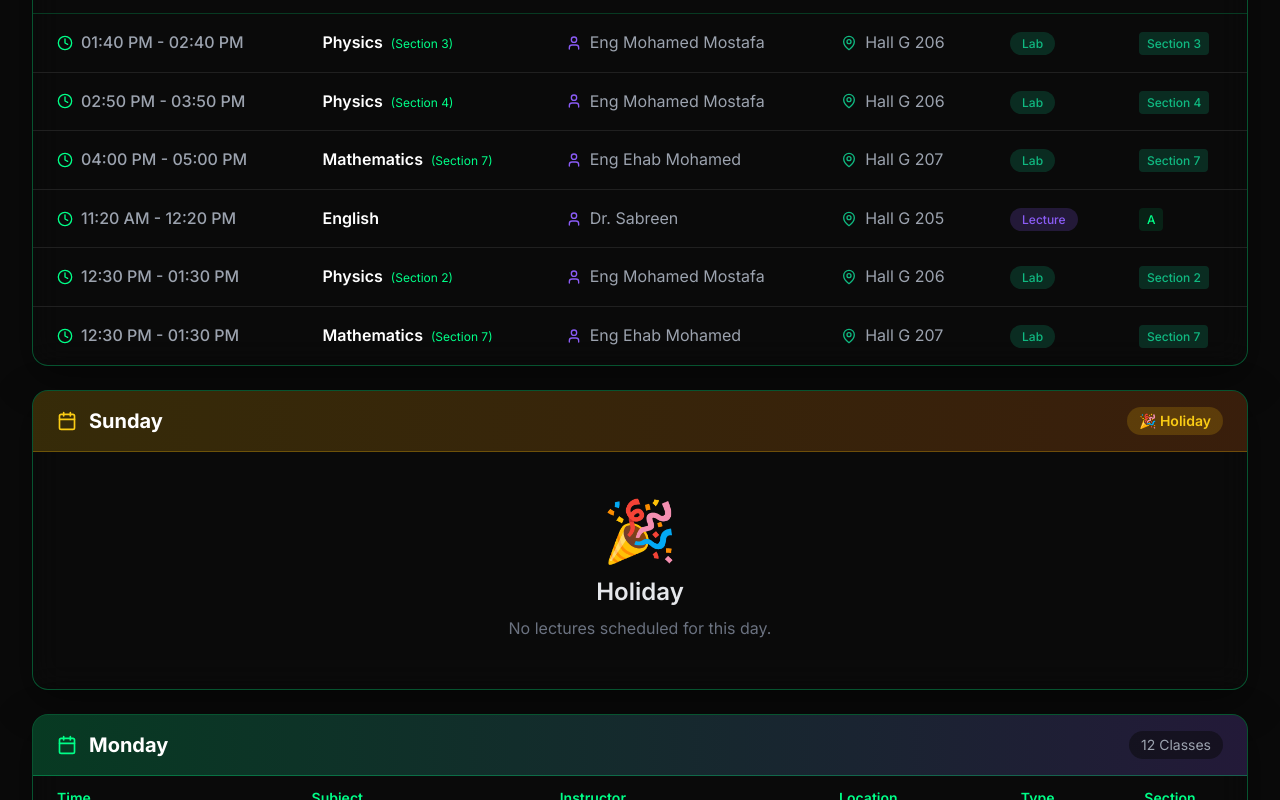
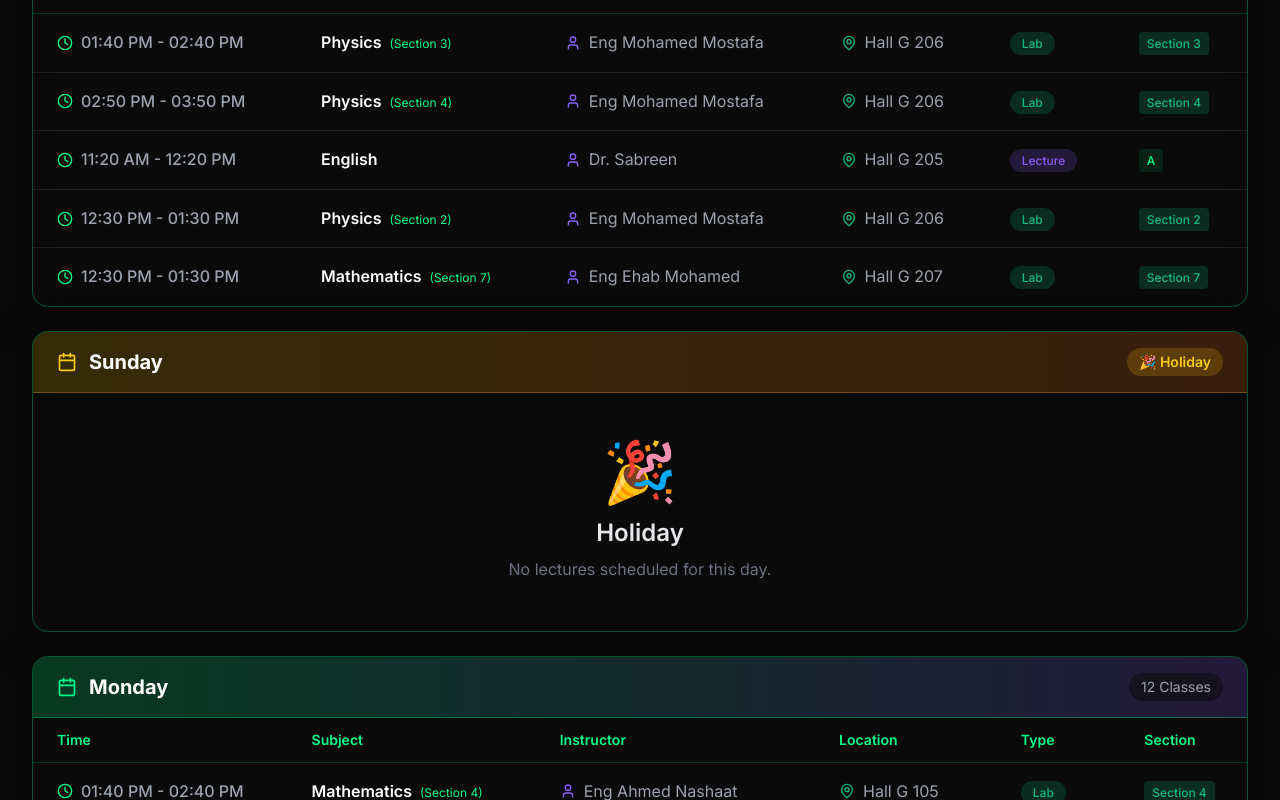
Before and after one commit to phoenixcrypto/cyber-tmsah, a Next.js app: page /schedule in a window 1280 px wide. Shown: the part 860-1660 px from the top of the page. Built offline with nearby package versions, Linux system fonts and the light colour scheme.

Commit message:
Update: Update schedule data for sections 4-15 with new timetable information

```diff
--- a/app/page.tsx
+++ b/app/page.tsx
@@ -100,13 +100,13 @@ export default function HomePage() {
     { time: '12:30 PM - 01:30 PM', subject: 'IT', instructor: 'Eng Mohamed Ammar', room: 'Hall D 101', type: 'Lab', group: 'Group 1', sectionNumber: 4, day: 'Monday' },
     { time: '01:40 PM - 02:40 PM', subject: 'Mathematics', instructor: 'Eng Ahmed Nashaat', room: 'Hall G 105', type: 'Lab', group: 'Group 1', sectionNumber: 4, day: 'Monday' },
     { time: '11:20 AM - 12:20 PM', subject: 'IS', instructor: 'Eng Mahmoud Mohamed', room: 'Hall D 103', type: 'Lab', group: 'Group 1', sectionNumber: 4, day: 'Wednesday' },
-    { time: '12:30 PM - 01:30 PM', subject: 'Database', instructor: 'Eng Kareem Adel', room: 'Hall D 103', type: 'Lab', group: 'Group 1', sectionNumber: 4, day: 'Wednesday' },
+    { time: '12:30 PM - 01:30 PM', subject: 'DataBase', instructor: 'Eng Kareem Adel', room: 'Hall D 103', type: 'Lab', group: 'Group 1', sectionNumber: 4, day: 'Wednesday' },
 
     // Section 5
     { time: '10:10 AM - 11:10 AM', subject: 'IS', instructor: 'Eng Mahmoud Mohamed', room: 'Hall D 103', type: 'Lab', group: 'Group 1', sectionNumber: 5, day: 'Monday' },
     { time: '02:50 PM - 03:50 PM', subject: 'Mathematics', instructor: 'Eng Ahmed Nashaat', room: 'Hall G 105', type: 'Lab', group: 'Group 1', sectionNumber: 5, day: 'Monday' },
     { time: '04:00 PM - 05:00 PM', subject: 'IT', instructor: 'Eng Mohamed Ammar', room: 'Hall D 101', type: 'Lab', group: 'Group 1', sectionNumber: 5, day: 'Tuesday' },
-    { time: '01:40 PM - 02:40 PM', subject: 'Database', instructor: 'Eng Kareem Adel', room: 'Hall D 103', type: 'Lab', group: 'Group 1', sectionNumber: 5, day: 'Wednesday' },
+    { time: '01:40 PM - 02:40 PM', subject: 'DataBase', instructor: 'Eng Kareem Adel', room: 'Hall D 103', type: 'Lab', group: 'Group 1', sectionNumber: 5, day: 'Wednesday' },
 
     // Section 6
     { time: '10:10 AM - 11:10 AM', subject: 'IT', instructor: 'Eng Mohamed Ammar', room: 'Hall D 101', type: 'Lab', group: 'Group 1', sectionNumber: 6, day: 'Monday' },
@@ -116,7 +116,6 @@ export default function HomePage() {
 
     // Section 7
     { time: '12:30 PM - 01:30 PM', subject: 'Mathematics', instructor: 'Eng Ehab Mohamed', room: 'Hall G 207', type: 'Lab', group: 'Group 1', sectionNumber: 7, day: 'Saturday' },
-    { time: '04:00 PM - 05:00 PM', subject: 'Mathematics', instructor: 'Eng Ehab Mohamed', room: 'Hall G 207', type: 'Lab', group: 'Group 1', sectionNumber: 7, day: 'Saturday' },
     { time: '10:10 AM - 11:10 AM', subject: 'DataBase', instructor: 'Eng Kareem Adel', room: 'Hall D 103', type: 'Lab', group: 'Group 1', sectionNumber: 7, day: 'Monday' },
     { time: '01:40 PM - 02:40 PM', subject: 'IT', instructor: 'Eng Mohamed Ammar', room: 'Hall D 101', type: 'Lab', group: 'Group 1', sectionNumber: 7, day: 'Monday' },
     { time: '01:40 PM - 02:40 PM', subject: 'IS', instructor: 'Eng Mahmoud Mohamed', room: 'Hall D 103', type: 'Lab', group: 'Group 1', sectionNumber: 7, day: 'Wednesday' },
@@ -138,18 +137,17 @@ export default function HomePage() {
     { time: '11:20 AM - 12:20 PM', subject: 'IT', instructor: 'Eng Mohamed Mostafa', room: 'Hall D 102', type: 'Lab', group: 'Group 2', sectionNumber: 10, day: 'Saturday' },
     { time: '11:20 AM - 12:20 PM', subject: 'DataBase', instructor: 'Eng Kareem Adel', room: 'Hall D 103', type: 'Lab', group: 'Group 2', sectionNumber: 10, day: 'Monday' },
     { time: '01:40 PM - 02:40 PM', subject: 'IS', instructor: 'Eng Mahmoud Mohamed', room: 'Hall D 103', type: 'Lab', group: 'Group 2', sectionNumber: 10, day: 'Monday' },
-    { time: '04:00 PM - 05:00 PM', subject: 'Physics', instructor: 'Eng Omnia Ibrahim', room: 'Hall F 205', type: 'Lab', group: 'Group 2', sectionNumber: 10, day: 'Monday' },
+    { time: '05:10 PM - 06:10 PM', subject: 'Physics', instructor: 'Eng Omnia Ibrahim', room: 'Hall F 205', type: 'Lab', group: 'Group 2', sectionNumber: 10, day: 'Monday' },
 
     // Section 11
     { time: '05:10 PM - 06:10 PM', subject: 'Mathematics', instructor: 'Eng Ehab Mohamed', room: 'Hall G 207', type: 'Lab', group: 'Group 2', sectionNumber: 11, day: 'Saturday' },
     { time: '09:00 AM - 10:00 AM', subject: 'IT', instructor: 'Eng Mohamed Mostafa', room: 'Hall D 102', type: 'Lab', group: 'Group 2', sectionNumber: 11, day: 'Monday' },
-    { time: '11:20 AM - 12:20 PM', subject: 'DataBase', instructor: 'Eng Nagla Saeed', room: 'Hall D 101', type: 'Lab', group: 'Group 2', sectionNumber: 11, day: 'Monday' },
+    { time: '11:20 AM - 12:20 PM', subject: 'Data Base', instructor: 'Eng Nagla Saeed', room: 'Hall D 101', type: 'Lab', group: 'Group 2', sectionNumber: 11, day: 'Monday' },
     { time: '04:00 PM - 05:00 PM', subject: 'Physics', instructor: 'Eng Omnia Ibrahim', room: 'Hall F 205', type: 'Lab', group: 'Group 2', sectionNumber: 11, day: 'Tuesday' },
     { time: '01:40 PM - 02:40 PM', subject: 'IS', instructor: 'Eng Dina Ali', room: 'Hall D 102', type: 'Lab', group: 'Group 2', sectionNumber: 11, day: 'Wednesday' },
 
     // Section 12
-    { time: '04:00 PM - 05:00 PM', subject: 'Mathematics', instructor: 'Eng Ehab Mohamed', room: 'Hall G 207', type: 'Lab', group: 'Group 2', sectionNumber: 12, day: 'Saturday' },
-    { time: '09:00 AM - 10:00 AM', subject: 'DataBase', instructor: 'Eng Nagla Saeed', room: 'Hall D 101', type: 'Lab', group: 'Group 2', sectionNumber: 12, day: 'Monday' },
+    { time: '09:00 AM - 10:00 AM', subject: 'Data Base', instructor: 'Eng Nagla Saeed', room: 'Hall D 101', type: 'Lab', group: 'Group 2', sectionNumber: 12, day: 'Monday' },
     { time: '12:30 PM - 01:30 PM', subject: 'IT', instructor: 'Eng Mohamed Mostafa', room: 'Hall D 102', type: 'Lab', group: 'Group 2', sectionNumber: 12, day: 'Monday' },
     { time: '04:00 PM - 05:00 PM', subject: 'Mathematics', instructor: 'Eng Ehab Mohamed', room: 'Hall F 207', type: 'Lab', group: 'Group 2', sectionNumber: 12, day: 'Monday' },
     { time: '05:10 PM - 06:10 PM', subject: 'Physics', instructor: 'Eng Omnia Ibrahim', room: 'Hall F 205', type: 'Lab', group: 'Group 2', sectionNumber: 12, day: 'Tuesday' },
@@ -158,17 +156,17 @@ export default function HomePage() {
     // Section 13
     { time: '04:00 PM - 05:00 PM', subject: 'Physics', instructor: 'Eng Omnia Ibrahim', room: 'Hall F 205', type: 'Lab', group: 'Group 2', sectionNumber: 13, day: 'Monday' },
     { time: '05:10 PM - 06:10 PM', subject: 'Mathematics', instructor: 'Eng Ehab Mohamed', room: 'Hall F 207', type: 'Lab', group: 'Group 2', sectionNumber: 13, day: 'Monday' },
-    { time: '04:00 PM - 05:00 PM', subject: 'Database', instructor: 'Eng Nagla Saeed', room: 'Hall D 102', type: 'Lab', group: 'Group 2', sectionNumber: 13, day: 'Tuesday' },
+    { time: '04:00 PM - 05:00 PM', subject: 'Data Base', instructor: 'Eng Nagla Saeed', room: 'Hall D 102', type: 'Lab', group: 'Group 2', sectionNumber: 13, day: 'Tuesday' },
     { time: '09:00 AM - 10:00 AM', subject: 'IS', instructor: 'Eng Mariam Ashraf', room: 'Hall D 101', type: 'Lab', group: 'Group 2', sectionNumber: 13, day: 'Wednesday' },
 
     // Section 14
     { time: '01:40 PM - 02:40 PM', subject: 'Physics', instructor: 'Eng Omnia Ibrahim', room: 'Hall F 108', type: 'Lab', group: 'Group 2', sectionNumber: 14, day: 'Monday' },
-    { time: '05:10 PM - 06:10 PM', subject: 'DataBase', instructor: 'Eng Nagla Saeed', room: 'Hall D 102', type: 'Lab', group: 'Group 2', sectionNumber: 14, day: 'Monday' },
+    { time: '05:10 PM - 06:10 PM', subject: 'Data Base', instructor: 'Eng Nagla Saeed', room: 'Hall D 102', type: 'Lab', group: 'Group 2', sectionNumber: 14, day: 'Monday' },
     { time: '11:20 AM - 12:20 PM', subject: 'IS', instructor: 'Eng Mariam Ashraf', room: 'Hall D 101', type: 'Lab', group: 'Group 2', sectionNumber: 14, day: 'Wednesday' },
     { time: '02:50 PM - 03:50 PM', subject: 'Mathematics', instructor: 'Eng Ehab Mohamed', room: 'Hall F 207', type: 'Lab', group: 'Group 2', sectionNumber: 14, day: 'Wednesday' },
 
     // Section 15
-    { time: '04:00 PM - 05:00 PM', subject: 'DataBase', instructor: 'Eng Nagla Saeed', room: 'Hall D 101', type: 'Lab', group: 'Group 2', sectionNumber: 15, day: 'Monday' },
+    { time: '04:00 PM - 05:00 PM', subject: 'Data Base', instructor: 'Eng Nagla Saeed', room: 'Hall D 101', type: 'Lab', group: 'Group 2', sectionNumber: 15, day: 'Monday' },
     { time: '01:40 PM - 02:40 PM', subject: 'Physics', instructor: 'Eng Omnia Ibrahim', room: 'Hall F 108', type: 'Lab', group: 'Group 2', sectionNumber: 15, day: 'Tuesday' },
     { time: '10:10 AM - 11:10 AM', subject: 'IS', instructor: 'Eng Mariam Ashraf', room: 'Hall D 101', type: 'Lab', group: 'Group 2', sectionNumber: 15, day: 'Wednesday' },
     { time: '04:00 PM - 05:00 PM', subject: 'Mathematics', instructor: 'Eng Ehab Mohamed', room: 'Hall F 207', type: 'Lab', group: 'Group 2', sectionNumber: 15, day: 'Wednesday' }
--- a/app/schedule/page.tsx
+++ b/app/schedule/page.tsx
@@ -38,13 +38,13 @@ export default function SchedulePage() {
     { id: 's4-2', title: 'IT', time: '12:30 PM - 01:30 PM', location: 'Hall D 101', instructor: 'Eng Mohamed Ammar', type: 'lab', group: 'Group 1', sectionNumber: 4, day: 'Monday' },
     { id: 's4-3', title: 'Mathematics', time: '01:40 PM - 02:40 PM', location: 'Hall G 105', instructor: 'Eng Ahmed Nashaat', type: 'lab', group: 'Group 1', sectionNumber: 4, day: 'Monday' },
     { id: 's4-4', title: 'IS', time: '11:20 AM - 12:20 PM', location: 'Hall D 103', instructor: 'Eng Mahmoud Mohamed', type: 'lab', group: 'Group 1', sectionNumber: 4, day: 'Wednesday' },
-    { id: 's4-5', title: 'Database', time: '12:30 PM - 01:30 PM', location: 'Hall D 103', instructor: 'Eng Kareem Adel', type: 'lab', group: 'Group 1', sectionNumber: 4, day: 'Wednesday' },
+    { id: 's4-5', title: 'DataBase', time: '12:30 PM - 01:30 PM', location: 'Hall D 103', instructor: 'Eng Kareem Adel', type: 'lab', group: 'Group 1', sectionNumber: 4, day: 'Wednesday' },
 
     // Section 5
     { id: 's5-1', title: 'IS', time: '10:10 AM - 11:10 AM', location: 'Hall D 103', instructor: 'Eng Mahmoud Mohamed', type: 'lab', group: 'Group 1', sectionNumber: 5, day: 'Monday' },
     { id: 's5-2', title: 'Mathematics', time: '02:50 PM - 03:50 PM', location: 'Hall G 105', instructor: 'Eng Ahmed Nashaat', type: 'lab', group: 'Group 1', sectionNumber: 5, day: 'Monday' },
     { id: 's5-3', title: 'IT', time: '04:00 PM - 05:00 PM', location: 'Hall D 101', instructor: 'Eng Mohamed Ammar', type: 'lab', group: 'Group 1', sectionNumber: 5, day: 'Tuesday' },
-    { id: 's5-4', title: 'Database', time: '01:40 PM - 02:40 PM', location: 'Hall D 103', instructor: 'Eng Kareem Adel', type: 'lab', group: 'Group 1', sectionNumber: 5, day: 'Wednesday' },
+    { id: 's5-4', title: 'DataBase', time: '01:40 PM - 02:40 PM', location: 'Hall D 103', instructor: 'Eng Kareem Adel', type: 'lab', group: 'Group 1', sectionNumber: 5, day: 'Wednesday' },
 
     // Section 6
     { id: 's6-1', title: 'IT', time: '10:10 AM - 11:10 AM', location: 'Hall D 101', instructor: 'Eng Mohamed Ammar', type: 'lab', group: 'Group 1', sectionNumber: 6, day: 'Monday' },
@@ -54,7 +54,6 @@ export default function SchedulePage() {
 
     // Section 7
     { id: 's7-1', title: 'Mathematics', time: '12:30 PM - 01:30 PM', location: 'Hall G 207', instructor: 'Eng Ehab Mohamed', type: 'lab', group: 'Group 1', sectionNumber: 7, day: 'Saturday' },
-    { id: 's7-1b', title: 'Mathematics', time: '04:00 PM - 05:00 PM', location: 'Hall G 207', instructor: 'Eng Ehab Mohamed', type: 'lab', group: 'Group 1', sectionNumber: 7, day: 'Saturday' },
     { id: 's7-2', title: 'DataBase', time: '10:10 AM - 11:10 AM', location: 'Hall D 103', instructor: 'Eng Kareem Adel', type: 'lab', group: 'Group 1', sectionNumber: 7, day: 'Monday' },
     { id: 's7-3', title: 'IT', time: '01:40 PM - 02:40 PM', location: 'Hall D 101', instructor: 'Eng Mohamed Ammar', type: 'lab', group: 'Group 1', sectionNumber: 7, day: 'Monday' },
     { id: 's7-4', title: 'IS', time: '01:40 PM - 02:40 PM', location: 'Hall D 103', instructor: 'Eng Mahmoud Mohamed', type: 'lab', group: 'Group 1', sectionNumber: 7, day: 'Wednesday' },
@@ -76,18 +75,17 @@ export default function SchedulePage() {
     { id: 's10-1', title: 'IT', time: '11:20 AM - 12:20 PM', location: 'Hall D 102', instructor: 'Eng Mohamed Mostafa', type: 'lab', group: 'Group 2', sectionNumber: 10, day: 'Saturday' },
     { id: 's10-2', title: 'DataBase', time: '11:20 AM - 12:20 PM', location: 'Hall D 103', instructor: 'Eng Kareem Adel', type: 'lab', group: 'Group 2', sectionNumber: 10, day: 'Monday' },
     { id: 's10-3', title: 'IS', time: '01:40 PM - 02:40 PM', location: 'Hall D 103', instructor: 'Eng Mahmoud Mohamed', type: 'lab', group: 'Group 2', sectionNumber: 10, day: 'Monday' },
-    { id: 's10-4', title: 'Physics', time: '04:00 PM - 05:00 PM', location: 'Hall F 205', instructor: 'Eng Omnia Ibrahim', type: 'lab', group: 'Group 2', sectionNumber: 10, day: 'Monday' },
+    { id: 's10-4', title: 'Physics', time: '05:10 PM - 06:10 PM', location: 'Hall F 205', instructor: 'Eng Omnia Ibrahim', type: 'lab', group: 'Group 2', sectionNumber: 10, day: 'Monday' },
 
     // Section 11
     { id: 's11-1', title: 'Mathematics', time: '05:10 PM - 06:10 PM', location: 'Hall G 207', instructor: 'Eng Ehab Mohamed', type: 'lab', group: 'Group 2', sectionNumber: 11, day: 'Saturday' },
     { id: 's11-2', title: 'IT', time: '09:00 AM - 10:00 AM', location: 'Hall D 102', instructor: 'Eng Mohamed Mostafa', type: 'lab', group: 'Group 2', sectionNumber: 11, day: 'Monday' },
-    { id: 's11-3', title: 'DataBase', time: '11:20 AM - 12:20 PM', location: 'Hall D 101', instructor: 'Eng Nagla Saeed', type: 'lab', group: 'Group 2', sectionNumber: 11, day: 'Monday' },
+    { id: 's11-3', title: 'Data Base', time: '11:20 AM - 12:20 PM', location: 'Hall D 101', instructor: 'Eng Nagla Saeed', type: 'lab', group: 'Group 2', sectionNumber: 11, day: 'Monday' },
     { id: 's11-4', title: 'Physics', time: '04:00 PM - 05:00 PM', location: 'Hall F 205', instructor: 'Eng Omnia Ibrahim', type: 'lab', group: 'Group 2', sectionNumber: 11, day: 'Tuesday' },
     { id: 's11-5', title: 'IS', time: '01:40 PM - 02:40 PM', location: 'Hall D 102', instructor: 'Eng Dina Ali', type: 'lab', group: 'Group 2', sectionNumber: 11, day: 'Wednesday' },
 
     // Section 12
-    { id: 's12-0', title: 'Mathematics', time: '04:00 PM - 05:00 PM', location: 'Hall G 207', instructor: 'Eng Ehab Mohamed', type: 'lab', group: 'Group 2', sectionNumber: 12, day: 'Saturday' },
-    { id: 's12-1', title: 'DataBase', time: '09:00 AM - 10:00 AM', location: 'Hall D 101', instructor: 'Eng Nagla Saeed', type: 'lab', group: 'Group 2', sectionNumber: 12, day: 'Monday' },
+    { id: 's12-1', title: 'Data Base', time: '09:00 AM - 10:00 AM', location: 'Hall D 101', instructor: 'Eng Nagla Saeed', type: 'lab', group: 'Group 2', sectionNumber: 12, day: 'Monday' },
     { id: 's12-2', title: 'IT', time: '12:30 PM - 01:30 PM', location: 'Hall D 102', instructor: 'Eng Mohamed Mostafa', type: 'lab', group: 'Group 2', sectionNumber: 12, day: 'Monday' },
     { id: 's12-3', title: 'Mathematics', time: '04:00 PM - 05:00 PM', location: 'Hall F 207', instructor: 'Eng Ehab Mohamed', type: 'lab', group: 'Group 2', sectionNumber: 12, day: 'Monday' },
     { id: 's12-4', title: 'Physics', time: '05:10 PM - 06:10 PM', location: 'Hall F 205', instructor: 'Eng Omnia Ibrahim', type: 'lab', group: 'Group 2', sectionNumber: 12, day: 'Tuesday' },
@@ -96,17 +94,17 @@ export default function SchedulePage() {
     // Section 13
     { id: 's13-1', title: 'Physics', time: '04:00 PM - 05:00 PM', location: 'Hall F 205', instructor: 'Eng Omnia Ibrahim', type: 'lab', group: 'Group 2', sectionNumber: 13, day: 'Monday' },
     { id: 's13-2', title: 'Mathematics', time: '05:10 PM - 06:10 PM', location: 'Hall F 207', instructor: 'Eng Ehab Mohamed', type: 'lab', group: 'Group 2', sectionNumber: 13, day: 'Monday' },
-    { id: 's13-3', title: 'Database', time: '04:00 PM - 05:00 PM', location: 'Hall D 102', instructor: 'Eng Nagla Saeed', type: 'lab', group: 'Group 2', sectionNumber: 13, day: 'Tuesday' },
+    { id: 's13-3', title: 'Data Base', time: '04:00 PM - 05:00 PM', location: 'Hall D 102', instructor: 'Eng Nagla Saeed', type: 'lab', group: 'Group 2', sectionNumber: 13, day: 'Tuesday' },
     { id: 's13-4', title: 'IS', time: '09:00 AM - 10:00 AM', location: 'Hall D 101', instructor: 'Eng Mariam Ashraf', type: 'lab', group: 'Group 2', sectionNumber: 13, day: 'Wednesday' },
 
     // Section 14
     { id: 's14-1', title: 'Physics', time: '01:40 PM - 02:40 PM', location: 'Hall F 108', instructor: 'Eng Omnia Ibrahim', type: 'lab', group: 'Group 2', sectionNumber: 14, day: 'Monday' },
-    { id: 's14-2', title: 'DataBase', time: '05:10 PM - 06:10 PM', location: 'Hall D 102', instructor: 'Eng Nagla Saeed', type: 'lab', group: 'Group 2', sectionNumber: 14, day: 'Monday' },
+    { id: 's14-2', title: 'Data Base', time: '05:10 PM - 06:10 PM', location: 'Hall D 102', instructor: 'Eng Nagla Saeed', type: 'lab', group: 'Group 2', sectionNumber: 14, day: 'Monday' },
     { id: 's14-3', title: 'IS', time: '11:20 AM - 12:20 PM', location: 'Hall D 101', instructor: 'Eng Mariam Ashraf', type: 'lab', group: 'Group 2', sectionNumber: 14, day: 'Wednesday' },
     { id: 's14-4', title: 'Mathematics', time: '02:50 PM - 03:50 PM', location: 'Hall F 207', instructor: 'Eng Ehab Mohamed', type: 'lab', group: 'Group 2', sectionNumber: 14, day: 'Wednesday' },
 
     // Section 15
-    { id: 's15-1', title: 'DataBase', time: '04:00 PM - 05:00 PM', location: 'Hall D 101', instructor: 'Eng Nagla Saeed', type: 'lab', group: 'Group 2', sectionNumber: 15, day: 'Monday' },
+    { id: 's15-1', title: 'Data Base', time: '04:00 PM - 05:00 PM', location: 'Hall D 101', instructor: 'Eng Nagla Saeed', type: 'lab', group: 'Group 2', sectionNumber: 15, day: 'Monday' },
     { id: 's15-2', title: 'Physics', time: '01:40 PM - 02:40 PM', location: 'Hall F 108', instructor: 'Eng Omnia Ibrahim', type: 'lab', group: 'Group 2', sectionNumber: 15, day: 'Tuesday' },
     { id: 's15-3', title: 'IS', time: '10:10 AM - 11:10 AM', location: 'Hall D 101', instructor: 'Eng Mariam Ashraf', type: 'lab', group: 'Group 2', sectionNumber: 15, day: 'Wednesday' },
     { id: 's15-4', title: 'Mathematics', time: '04:00 PM - 05:00 PM', location: 'Hall F 207', instructor: 'Eng Ehab Mohamed', type: 'lab', group: 'Group 2', sectionNumber: 15, day: 'Wednesday' }
```
